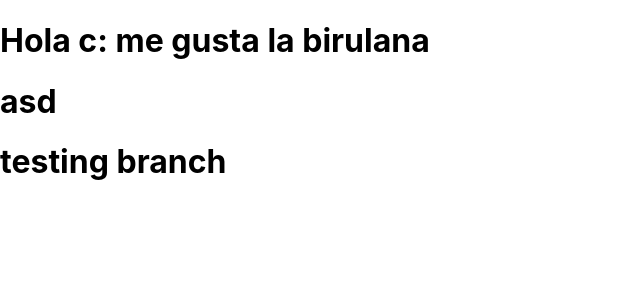
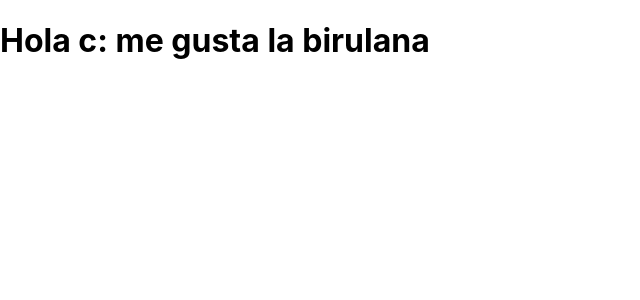
Before and after one commit to aleema95/chat-app, a React (Create React App) app: page / in a window 1280 px wide. Shown: the top 300 px of the page, without its empty margins (0-640 px from the left). Built offline with nearby package versions, Linux system fonts and the light colour scheme.

Commit message:
testing 2 branch

```diff
--- a/src/App.js
+++ b/src/App.js
@@ -4,8 +4,6 @@ function App() {
   return (
       <div>
         <h1>Hola c: me gusta la birulana</h1>
-        <h1>asd</h1>
-        <h1>testing branch</h1>
       </div>
   );
 }
```
